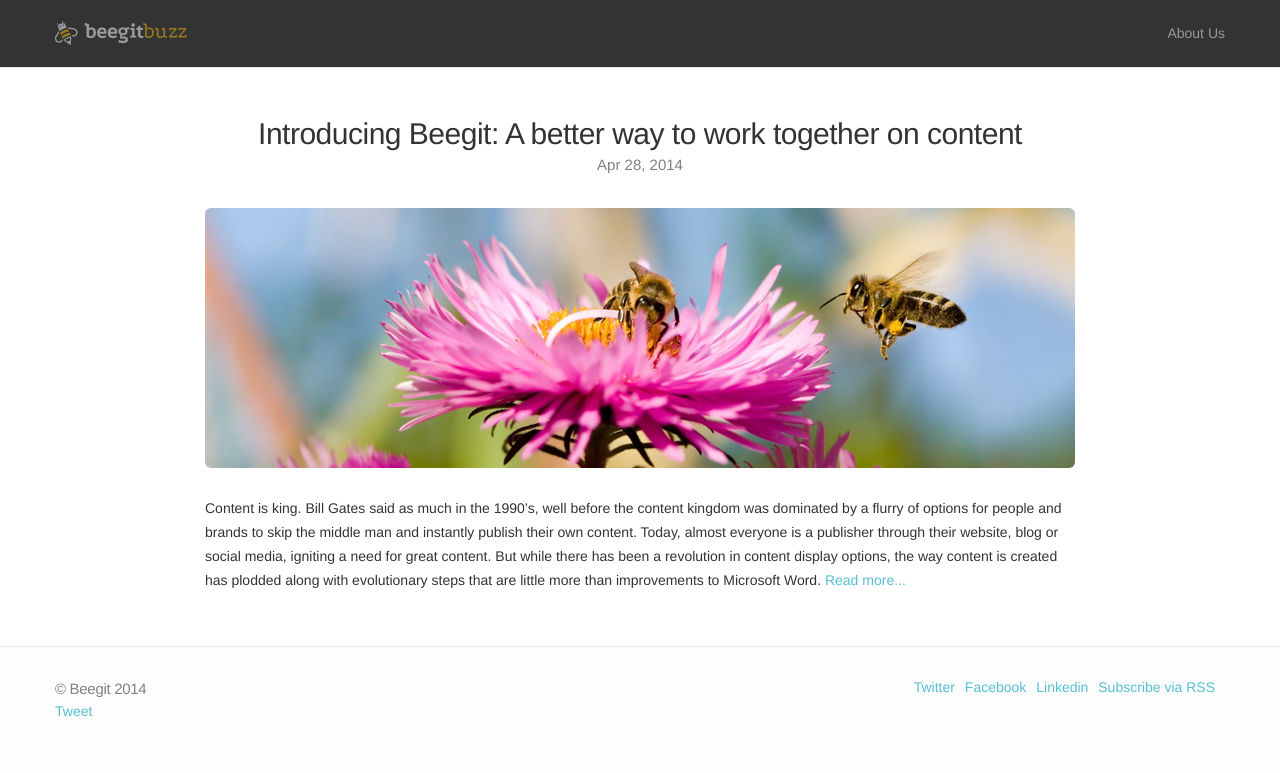
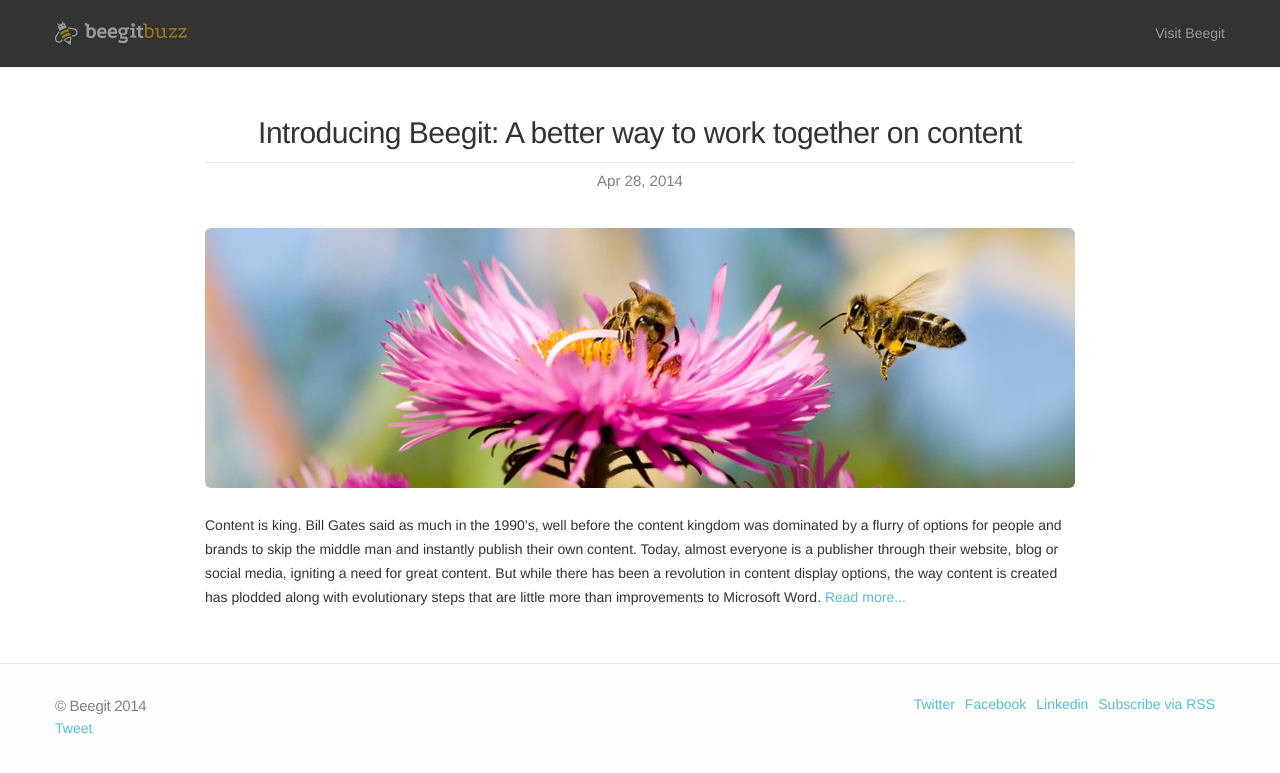
Before and after one commit to sancsoft/beegit.github.io, a Jekyll site: the page built from index.html, in a window 1280 px wide. Shown: the top 773 px of the page. Built offline with Jekyll 4.4.1, drawn with Linux system fonts in a browser that asks for light colours; comment, search, counter and statistics services are not loaded.

Commit message:
Another styling pass. Made click-through consistent.

```diff
--- a/_includes/header.html
+++ b/_includes/header.html
@@ -18,7 +18,7 @@
         </svg>
       </a>
       <div class="trigger">
-        <a href="https://beegit.com" class="mainNav">About Us</a>
+        <a href="https://beegit.com" class="mainNav">Visit Beegit</a>
         <!-- {% for page in site.pages %}
           <a class="page-link" href="{{ page.url | prepend: site.baseurl }}">{{ page.title }}</a>
         {% endfor %} -->
--- a/css/main.css
+++ b/css/main.css
@@ -241,16 +241,13 @@ a.mainNav:hover {
 
 .posts li {
   padding-bottom: 24px;
-  border-bottom: 1px solid #ddd;
+  line-height: 1;
 }
 
-.posts li:last-child {
-  border-bottom: 0;
-}
 
 .posts .post-link {
   font-size: 30px;
-  line-height: 32px;
+  line-height: 1;
   font-weight: 500;
   letter-spacing: -.5px;
   color: #333;
@@ -264,7 +261,9 @@ a.mainNav:hover {
   display: block;
   font-size: 15px;
   color: #818181;
-  margin-bottom: 20px;
+  margin: 14px 0 20px 0;
+  border-top: 1px solid #e8e8e8;
+  padding: 10px;
 }
 
 .post-teaser {
@@ -288,9 +287,12 @@ a.mainNav:hover {
 }
 
 .post-header .meta {
+  display: block;
   font-size: 15px;
   color: #818181;
-  margin-top: 5px;
+  margin: 14px 0 20px 0;
+  border-top: 1px solid #e8e8e8;
+  padding: 6px 0 5px 0;
 }
 
 .post-content {
```
